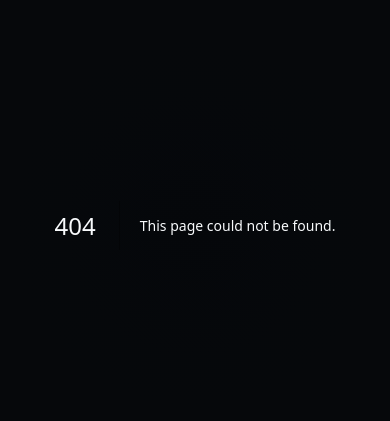
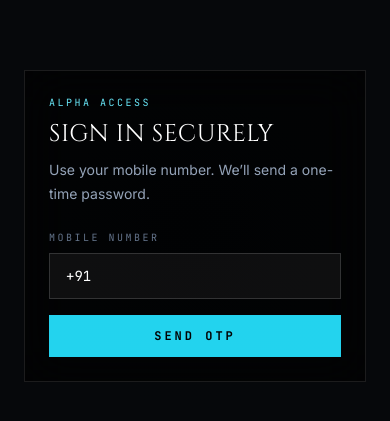
Before and after one commit to TheAutomator-AI/alpha-foundation-csr, a Next.js app: page /login in a window 390 px wide. Before the commit this address had no page. Shown: the part 197-618 px from the top of the page. Built offline with nearby package versions, Linux system fonts and the light colour scheme; no server answers.

Commit message:
feat(auth): add dedicated mobile OTP login page

```diff
--- /dev/null
+++ b/src/app/login/page.tsx
@@ -0,0 +1,11 @@
+import { PhoneOtpLogin } from "@/components/auth/PhoneOtpLogin";
+
+export default function LoginPage() {
+  return (
+    <main className="min-h-screen bg-graphite-950 px-6 pb-24 pt-32 text-foreground">
+      <div className="mx-auto flex min-h-[70vh] max-w-6xl items-center justify-center">
+        <PhoneOtpLogin />
+      </div>
+    </main>
+  );
+}
```
